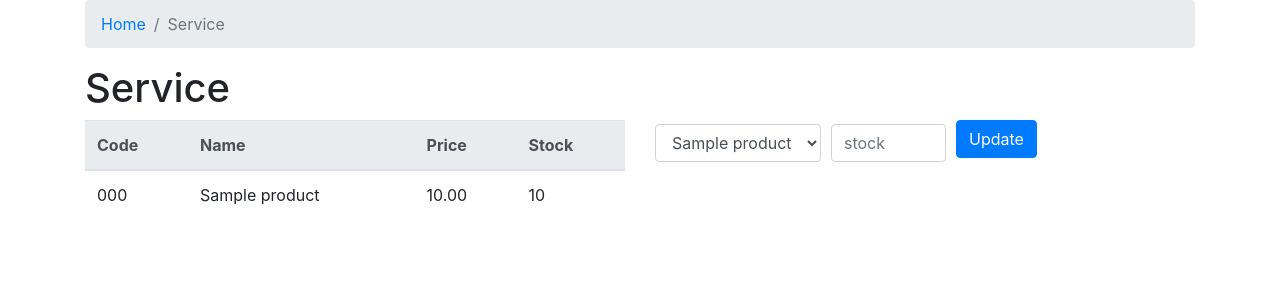
After one commit to Failon/vendor-machine, a Symfony app: template symfony/src/VendorMachine/Infrastructure/Resources/templates/service.html.twig in a window 1280 px wide. The commit adds this page. Shown: the top 300 px of the page. Run offline with Twig, Linux system fonts and the light colour scheme; the template is opened without the code that fills it: most values are stand-ins (such as "Sample title", 1, 10 or a date in 2020); some libraries are stand-ins or nearby versions.

Commit message:
product update use case. Some twig refactors for code reusability

```diff
--- a/symfony/config/routes.yaml
+++ b/symfony/config/routes.yaml
@@ -11,3 +11,9 @@ return_coins:
 purchase_product:
     path: /product/purchase
     controller: App\VendorMachine\Infrastructure\Controller\VendorMachineController::purchaseProduct
+technical_service:
+    path: /service
+    controller: App\VendorMachine\Infrastructure\Controller\VendorMachineController:service
+product_update:
+    path: /service/product/update
+    controller: App\VendorMachine\Infrastructure\Controller\VendorMachineController:productStockUpdate
--- /dev/null
+++ b/symfony/src/VendorMachine/Infrastructure/Resources/templates/partials/messages.html.twig
@@ -0,0 +1,10 @@
+{% for label, messages in app.flashes %}
+    {% for message in messages %}
+        <div class="alert alert-{{ label }} alert-dismissible fade show" role="alert">
+            {{ message }}
+            <button type="button" class="close" data-dismiss="alert" aria-label="Close">
+                <span aria-hidden="true">&times;</span>
+            </button>
+        </div>
+    {% endfor %}
+{% endfor %}
--- /dev/null
+++ b/symfony/src/VendorMachine/Infrastructure/Resources/templates/partials/product_table.html.twig
@@ -0,0 +1,20 @@
+<table class="table">
+    <thead class="thead-light">
+    <tr>
+        <th>Code</th>
+        <th>Name</th>
+        <th>Price</th>
+        <th>Stock</th>
+    </tr>
+    </thead>
+    <tbody>
+    {% for product in products %}
+        <tr>
+            <td>{{ product.code }}</td>
+            <td>{{ product.name }}</td>
+            <td>{{  "%.2f"|format(product.price) }}</td>
+            <td>{{ product.stock }}</td>
+        </tr>
+    {% endfor %}
+    </tbody>
+</table>
--- /dev/null
+++ b/symfony/src/VendorMachine/Infrastructure/Resources/templates/service.html.twig
@@ -0,0 +1,38 @@
+{% extends 'base.html.twig' %}
+{% block title %}Vendor Machine Service{% endblock %}
+{% block body %}
+    <div class="container">
+        {% include 'partials/messages.html.twig' %}
+        <nav aria-label="breadcrumb">
+            <ol class="breadcrumb">
+                <li class="breadcrumb-item"><a href="{{ path('index') }}">Home</a></li>
+                <li class="breadcrumb-item active" aria-current="page">Service</li>
+            </ol>
+        </nav>
+        <h1>Service</h1>
+        <div class="row">
+            <div class="col-sm-6">
+                {% include 'partials/product_table.html.twig' with { 'products': products } %}
+            </div>
+            <div class="col-sm-6">
+                <form action="{{ path('product_update') }}">
+                    <div class="form-row align-items-center">
+                        <div class="col-auto">
+                            <select name="product" id="product" class="form-control">
+                                {% for product in products %}
+                                    <option value="{{ product.code }}">{{ product.name }}</option>
+                                {% endfor %}
+                            </select>
+                        </div>
+                        <div class="col-auto">
+                            <input type="number" name="stock" max="100" min="1" step="1" class="form-control input-lg" placeholder="stock"/>
+                        </div>
+                        <div class="col-auto">
+                            <button type="submit" class="btn btn-primary mb-2">Update</button>
+                        </div>
+                    </div>
+                </form>
+            </div>
+        </div>
+    </div>
+{% endblock %}
```
Also changed, not shown: symfony/src/VendorMachine/Application/UpdateProductStockUseCase.php (added, +31 -0 lines), symfony/src/VendorMachine/Infrastructure/Controller/VendorMachineController.php (+30 -1 lines), symfony/src/VendorMachine/Infrastructure/Resources/templates/index.html.twig (+4 -31 lines).
